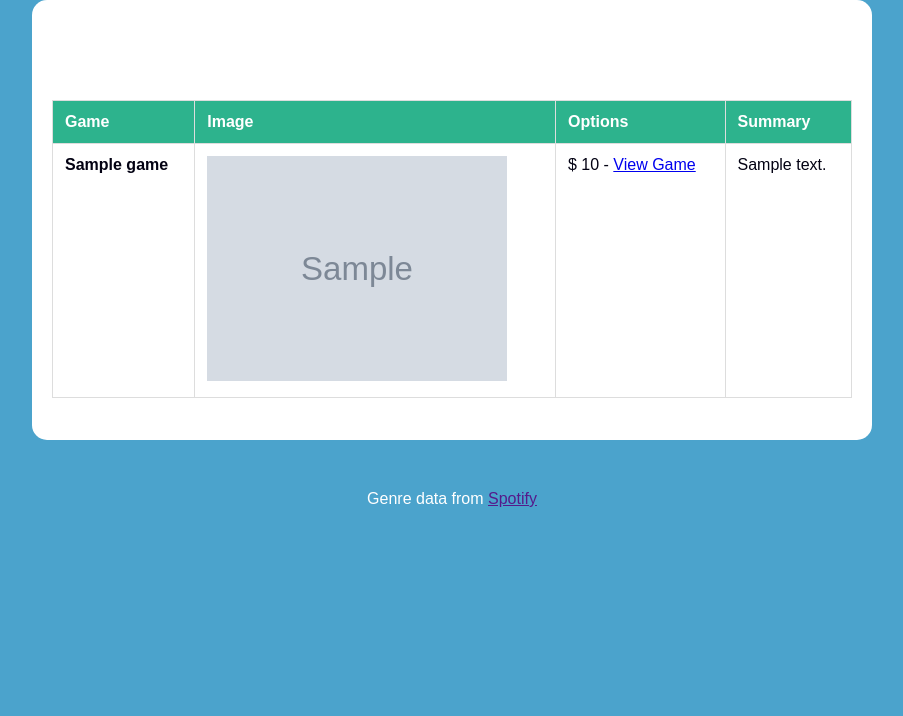
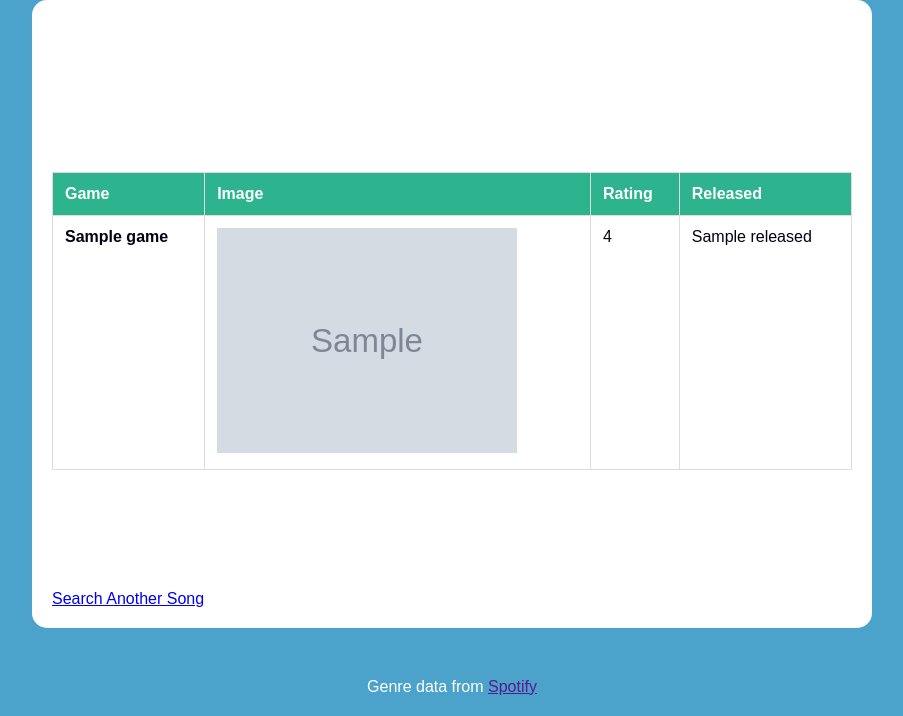
Before and after one commit to dvenka23/HCDE-310-Final-Project-Ana-and-Dharini, a Flask app: template templates/results.html in a window 1280 px wide. Shown: the part 140-856 px from the top of the page, without its empty margins (188-1091 px from the left). Before the commit the page ends 647 px from the top, so only its background shows below. Run offline with Flask 3, Linux system fonts and the light colour scheme; the template is opened without the code that fills it: most values are stand-ins (such as "Sample title", 1, 10 or a date in 2020); grey boxes marked "Sample" are stand-in pictures.

Commit message:
Add error handling and game details to results page

```diff
--- a/templates/results.html
+++ b/templates/results.html
@@ -1,35 +1,50 @@
 {% extends 'base.html' %}
 
 {% block content %}
-<h1>Videogames for {{song}} by {{artist}}</h1>
+{% if error %}
+    <h2>{{ error }}</h2>
+    <a href="/">Try Again</a>
+{% else %}
+    <h1>Videogames for "{{song}}" by {{artist}}</h1>
+    <p><strong>Music Genre:</strong> {{ music_genre }}</p>
+    <p><strong>Game Genre:</strong> {{ game_genre }}</p>
+
     <table>
         <thead>
             <tr>
                 <th>Game</th>
                 <th>Image</th>
-            <th>Options</th>
-            <th>Summary</th>
+                <th>Rating</th>
+                <th>Released</th>
             </tr>
         </thead>
         <tbody>
             {% for game in videogames %}
             <tr>
-            <td><strong>{{ game.title }}</strong></td>
-            <td><img src = "{{game.img}}" width="300px"/></td>
-            <td>
-                <ul>
-                    {% for options in game.options %}
-                    <li>
-                        $ {{ option.price }} -
-                        <a href="{{ option.url }}" target="_blank">View Game</a>
-                    </li>
-                    {% endfor %}
-                </ul>
-            </td>
-            <td> {{game.summary}}</td>
+                <td><strong>{{ game.name }}</strong></td>
+                <td><img src="{{ game.background_image }}" width="300px"/></td>
+                <td>{{ game.rating }}</td>
+                <td>{{ game.released }}</td>
             </tr>
             {% endfor %}
         </tbody>
     </table>
 
+    <h2>Game Deals:</h2>
+    {% if deals %}
+        <ul>
+        {% for deal in deals %}
+            <li>
+                {{ deal.Title }}: ${{ deal['Sale Price'] }}
+                (was ${{ deal['Normal Price'] }})
+            </li>
+        {% endfor %}
+        </ul>
+    {% else %}
+        <p>No deals found for these games.</p>
+    {% endif %}
+
+    <br>
+    <a href="/">Search Another Song</a>
+{% endif %}
 {% endblock %}
```
Lines whose indentation alone changed are shown as unchanged.
